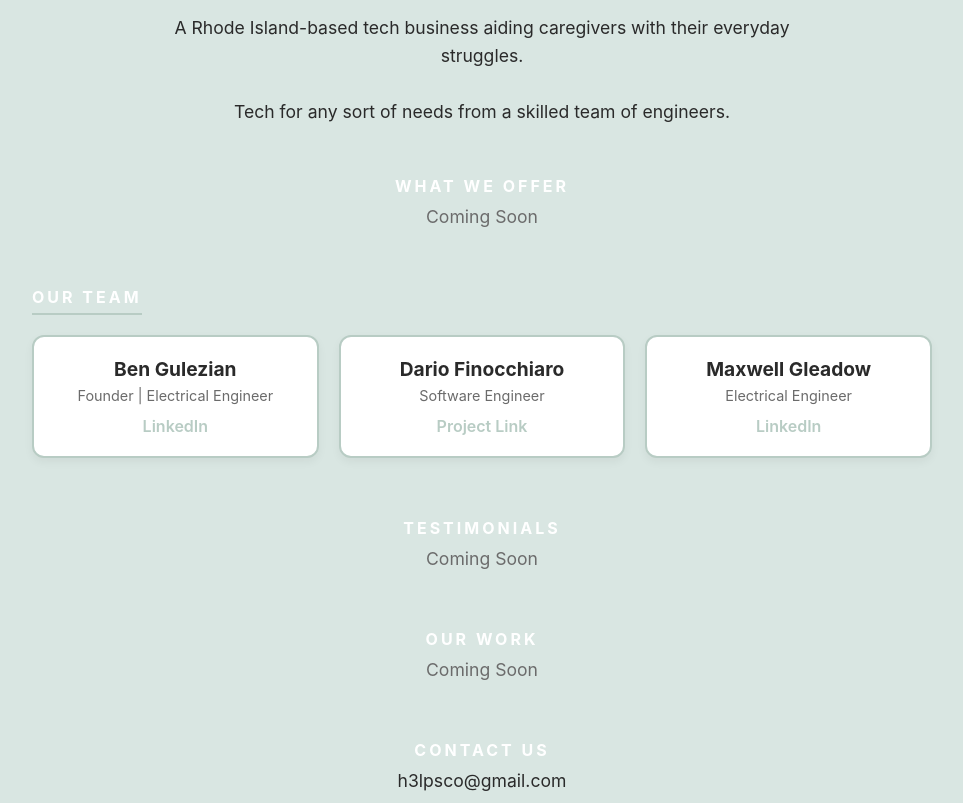
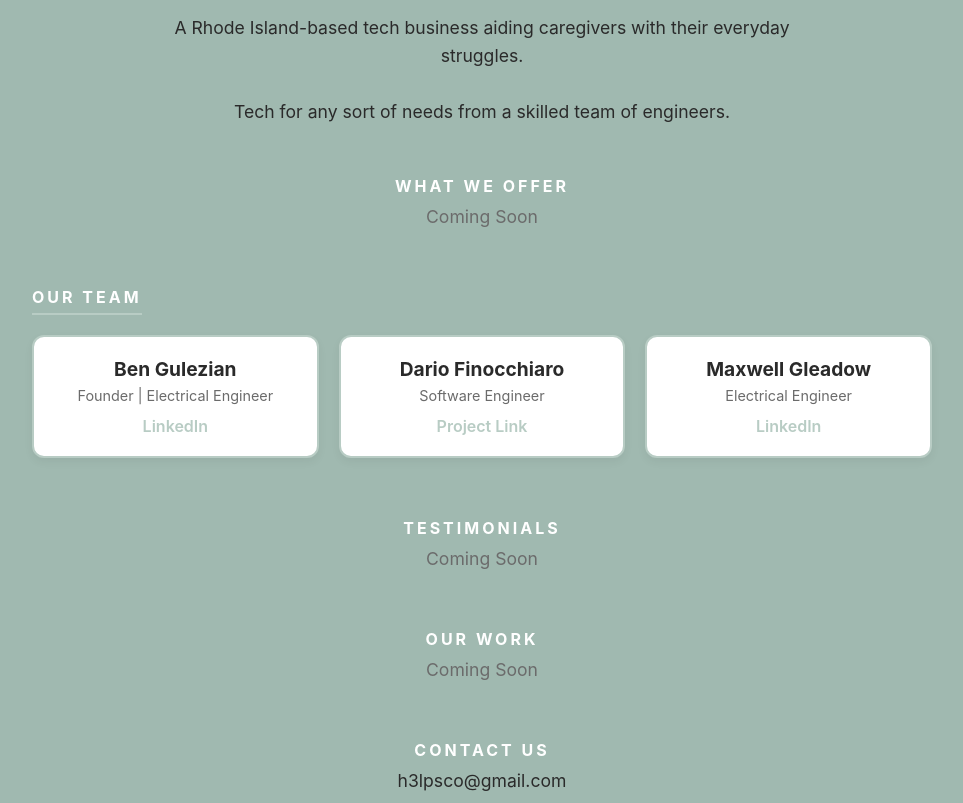
Before and after one commit to bengulezian/H3LPS, a plain HTML site: page index.html in a window 1280 px wide. Shown: the part 354-1157 px from the top of the page, without its empty margins (158-1121 px from the left). Drawn offline with Linux system fonts and the light colour scheme.

Commit message:
Update index.html

```diff
--- a/index.html
+++ b/index.html
@@ -8,7 +8,7 @@
   <style>
     :root {
       --brand: #b8ccc4;
-      --bg: #d9e6e2; /* Slightly darker background */
+      --bg: #a0b9b0; /* Slightly darker background */
       --card-bg: #ffffff;
       --text-main: #2a2a2a;
       --text-muted: #6b6b6b;
```
